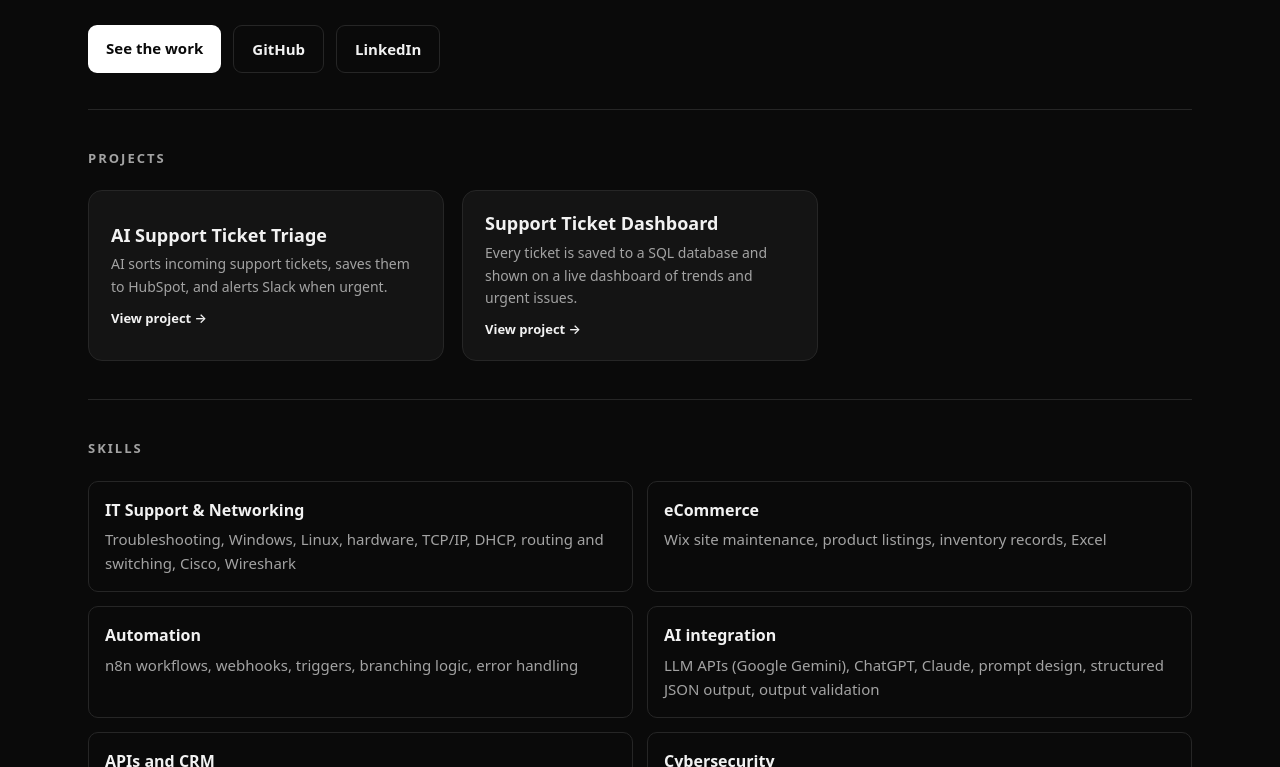
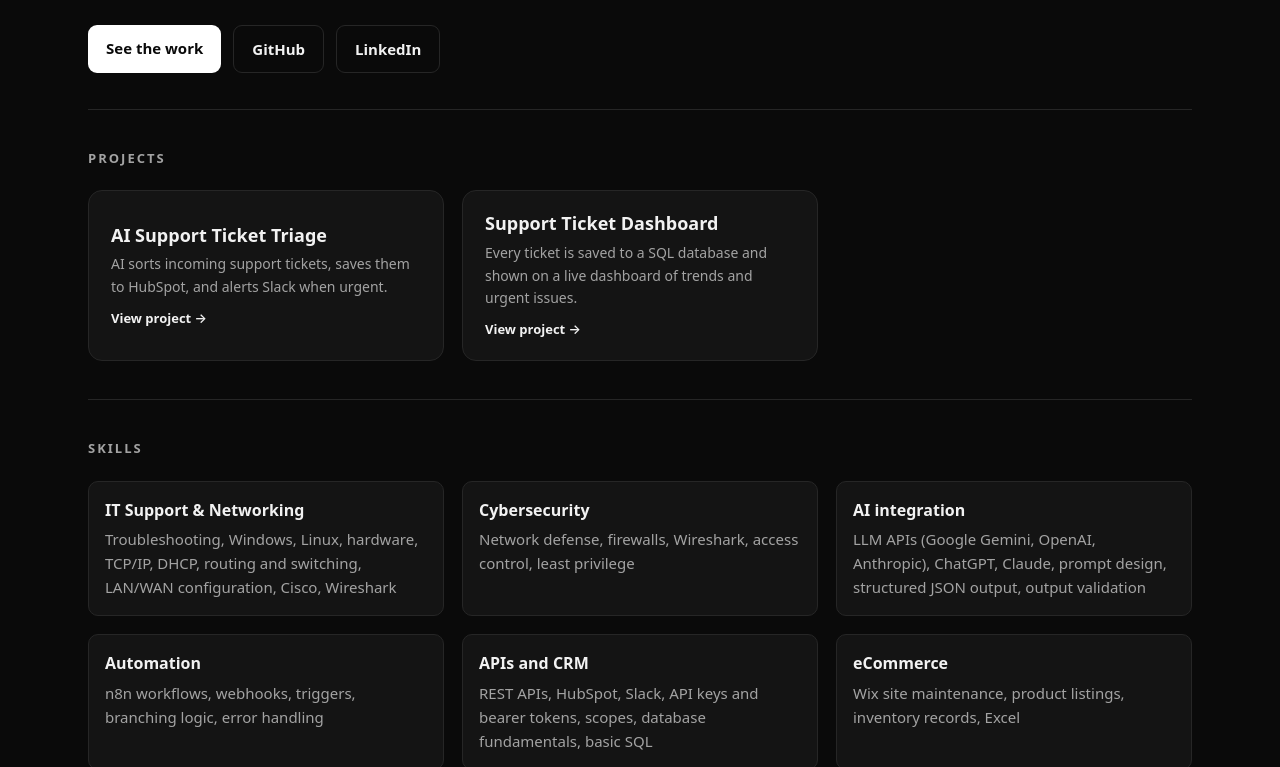
Before and after one commit to jacobjohnson-ai/jacobjohnson-ai.github.io, a plain HTML site: page index.html in a window 1280 px wide. Shown: the part 185-952 px from the top of the page. Drawn offline with Linux system fonts and the light colour scheme.

Commit message:
Update Skills section

```diff
--- a/index.html
+++ b/index.html
@@ -108,6 +108,7 @@ body.lock{overflow:hidden}
 .foot a{color:var(--mute);margin-left:16px}.foot a:hover{color:var(--ink)}
 .edu{display:grid;grid-template-columns:repeat(3,1fr);gap:18px}.edu>div{background:var(--card);border:1px solid var(--line);border-radius:14px;padding:18px 22px}.edu b{font-size:18px}.edu p{color:var(--mute);font-size:14px;margin-top:4px}.ed{display:flex;gap:16px;align-items:center}.ed img{width:76px;height:76px;object-fit:contain;background:#fff;border-radius:10px;padding:8px;flex:none}
 @media(max-width:1000px){.edu{grid-template-columns:1fr 1fr}}@media(max-width:640px){.edu{grid-template-columns:1fr}}
+.skills>div{background:var(--card)!important}.skills{grid-template-columns:repeat(3,1fr)!important;gap:18px!important}@media(max-width:1000px){.skills{grid-template-columns:1fr 1fr!important}}@media(max-width:640px){.skills{grid-template-columns:1fr!important}}
 </style>
 </head>
 <body>
@@ -135,12 +136,12 @@ body.lock{overflow:hidden}
 <section id="skills">
 <h2>Skills</h2>
 <div class="skills">
-<div><b>IT Support &amp; Networking</b><p>Troubleshooting, Windows, Linux, hardware, TCP/IP, DHCP, routing and switching, Cisco, Wireshark</p></div>
+<div><b>IT Support &amp; Networking</b><p>Troubleshooting, Windows, Linux, hardware, TCP/IP, DHCP, routing and switching, LAN/WAN configuration, Cisco, Wireshark</p></div>
+<div><b>Cybersecurity</b><p>Network defense, firewalls, Wireshark, access control, least privilege</p></div>
+<div><b>AI integration</b><p>LLM APIs (Google Gemini, OpenAI, Anthropic), ChatGPT, Claude, prompt design, structured JSON output, output validation</p></div>
+<div><b>Automation</b><p>n8n workflows, webhooks, triggers, branching logic, error handling</p></div>
+<div><b>APIs and CRM</b><p>REST APIs, HubSpot, Slack, API keys and bearer tokens, scopes, database fundamentals, basic SQL</p></div>
 <div><b>eCommerce</b><p>Wix site maintenance, product listings, inventory records, Excel</p></div>
-<div><b>Automation</b><p>n8n workflows, webhooks, triggers, branching logic, error handling</p></div>
-<div><b>AI integration</b><p>LLM APIs (Google Gemini), ChatGPT, Claude, prompt design, structured JSON output, output validation</p></div>
-<div><b>APIs and CRM</b><p>REST APIs, HubSpot, Slack, API keys and bearer tokens, scopes</p></div>
-<div><b>Cybersecurity</b><p>A.A.S. in Cybersecurity, network defense, firewalls, Wireshark</p></div>
 </div>
 </section>
 
```
